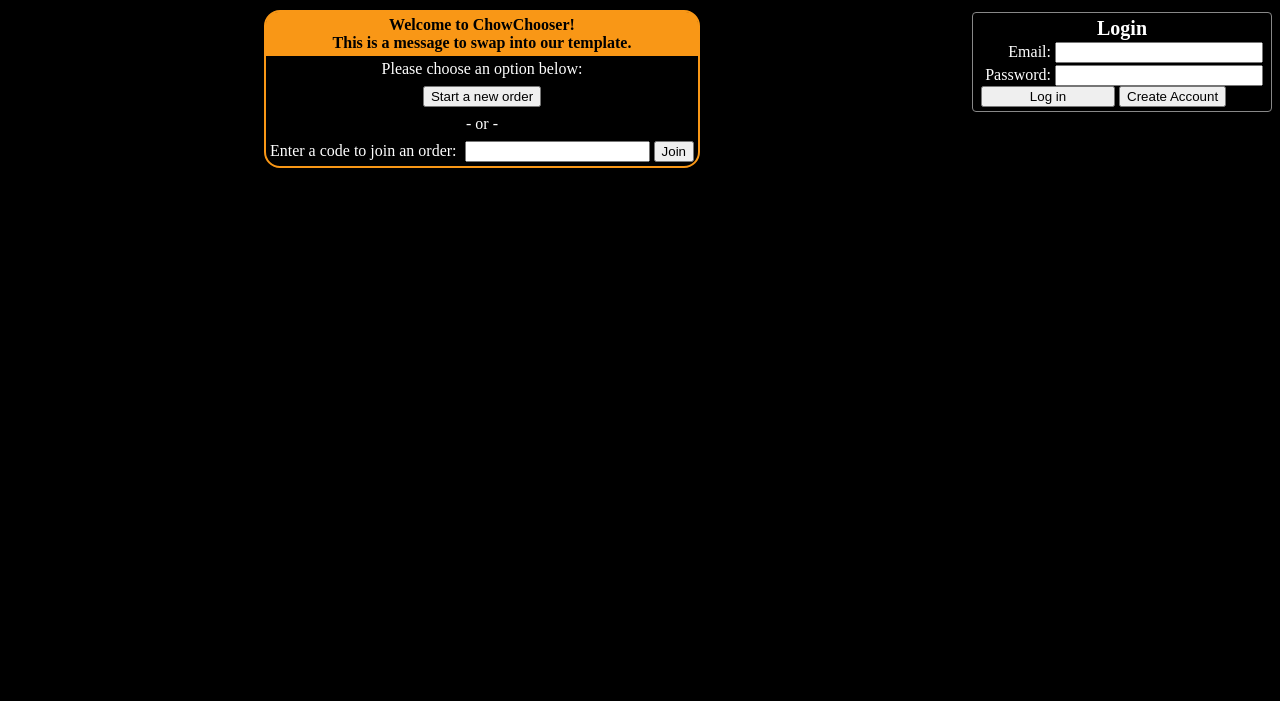
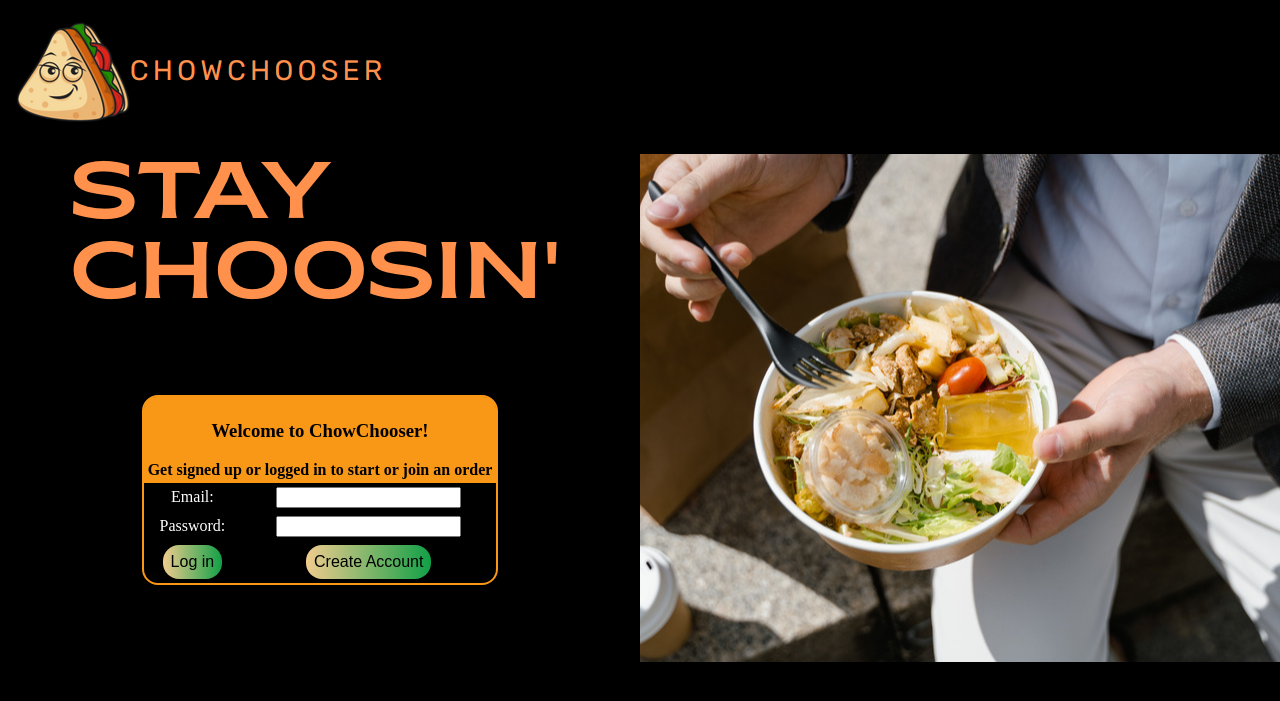
Before and after one commit to jawaofjustice/ChowChooser, a PHP site: page / in a window 1280 px wide. Shown: the top 701 px of the page. Run offline with PHP 8.4, Linux system fonts and the light colour scheme; some web fonts are replaced.

Commit message:
adding template resources and templating for welcome page

```diff
--- a/classes/ChowChooserEngine.php
+++ b/classes/ChowChooserEngine.php
@@ -61,6 +61,16 @@
 			return;
 		}
 
+
+
+		// login form changes to logout form if user is logged in
+		if (!isset($_SESSION['user'])) {
+			$swapArray['loginLogoutForm'] = $this->load_template("loginForm");
+		} else {
+			$swapArray['loginLogoutForm'] = $this->load_template("logoutForm");
+			$swapArray['userId'] = $_SESSION['user']->getUsername();
+		}
+		$this->swapArray = $swapArray;
 		if(!$orderKeyExists && !$actionKeyExists) {
 			// no action or orderKey means we're going to the welcome page
 			$this->welcome();
@@ -110,7 +120,7 @@
 					$this->createAccount();
 					/* echo $this->main_menu(); */
 					header("Location: ".$_SERVER['PHP_SELF']);
-					exit();
+					break;
 				case "showlobby":
                if (isset($_POST['deleteOrderRequest'])) {
                   Order::deleteOrderById($_POST['orderId']);
@@ -140,20 +150,20 @@
 	}
 
 	function welcome($warning = null) {
-		$swapArray['testMessage'] = "This is a message to swap into our template."; // this will replace the tag {{testMessage}} in the template welcome.html
 
 		$swapArray['warningMessage'] = "" . $warning == "" ? "" : $warning . "<br /><br />";
 
-		// login form changes to logout form if user is logged in
-		if (!isset($_SESSION['user'])) {
-			$swapArray['loginLogoutForm'] = $this->load_template("loginForm");
-		} else {
-			$swapArray['loginLogoutForm'] = $this->load_template("logoutForm");
-			$swapArray['userId'] = $_SESSION['user']->getId();
-		}
+		//~ // login form changes to logout form if user is logged in
+		//~ if (!isset($_SESSION['user'])) {
+			//~ $swapArray['loginLogoutForm'] = $this->load_template("loginForm");
+		//~ } else {
+			//~ $swapArray['loginLogoutForm'] = $this->load_template("logoutForm");
+			//~ $swapArray['userId'] = $_SESSION['user']->getId();
+		//~ }
 
-		//echo getenv('CHOWCHOOSER_P');
-		echo $this->load_template("welcome", $swapArray);
+		$swapArray['loginLogoutForm'] = "";
+		$swapArray['mainContent'] = $this->load_template("welcome", $swapArray);
+		echo $this->load_template("base", $swapArray);
 	}
 
 	function view_order($orderKey) {
@@ -188,12 +198,15 @@
 
 	function main_menu(): void {
 		$swapArray['userId'] = $_SESSION['user']->getId();
-
+		$swapArray['loginLogoutForm'] = $this->load_template("logoutForm");
+		$swapArray['userName'] = $_SESSION['user']->getUsername();
 		$all_user_lobbies=$this->db->getUsersLobbies($_SESSION['user']->getId());
 
 		$swapArray['lobbies'] = $all_user_lobbies;
 
-		echo $this->load_template("main_menu", $swapArray);
+		$swapArray['mainContent'] = $this->load_template("main_menu", $swapArray);
+		echo $this->load_template("base", $swapArray);
+
 		return;
 	}
 
@@ -233,6 +246,7 @@
 
 	function view_lobby() {
 
+		$swapArray = $this->swapArray;
 		$swapArray['lobbyId'] = $_GET['lobby'];
 		$lobby = Lobby::getLobbyFromDatabase($_GET['lobby']);
 		$user = $_SESSION['user'];
--- a/classes/User.php
+++ b/classes/User.php
@@ -5,11 +5,17 @@
 	private int $id;
 	private string $email;
 	private Database $db;
+	private string $username;
 
-	function __construct(int $id, string $email, Database $db) {
+	function __construct(int $id, string $email, string $username, Database $db) {
 		$this->id = $id;
 		$this->email = $email;
 		$this->db = new Database();
+		$this->username = $username;
+	}
+
+	public function getUsername(): string {
+		return $this->username;
 	}
 
 	public function getId(): int {
@@ -48,7 +54,7 @@
 			return null;
 		}
 
-		return new User($user['id'], $user['email'], $db);
+		return new User($user['id'], $user['email'], $user['username'], $db);
 	}
 
 	public static function createUserInDatabase(string $email, string $password, string $username): User|null {
--- a/style.css
+++ b/style.css
@@ -8,7 +8,7 @@
 
 @font-face {
   font-family: Brice;
-  src: url(templates/fonts/Brice Regular SemiExpanded/Brice Regular SemiExpanded.otf);
+  src: url("templates/fonts/Brice Regular SemiExpanded/Brice Regular SemiExpanded.otf");
 }
 
 
@@ -18,7 +18,6 @@
 	background-color: black;
 	color: white;
 	font-family: Rubik;
-	/*font-family: Brice;*/
 
 }
 
@@ -66,7 +65,8 @@
 .loginHolder {
 	margin: 2px 8px;
 	padding: 4px 8px;
-	border: 1px solid #888;
+	/*border: 1px solid #888;
+	*/
 	float: right;
 	border-radius: 4px;
 }
@@ -199,3 +199,72 @@
 	margin: 4px auto;
 	width: 80%;
 }
+
+.showLobbyTable > tr > td{
+	background-color: white;
+}
+
+.logoHeader {
+	background-image: url(templates/images/logo.png);
+	background-repeat: no-repeat;
+	width: 100%;
+	height: 144px;
+
+}
+
+.welcomeLoginHolder {
+}
+
+.welcomeLogin {
+}
+
+.welcomeLoginTitle {
+}
+
+.welcomePageHolder {
+	border: 0px;
+	width: 100%;
+}
+
+.welcomePageLeftSideA {
+	/*
+	border: 1px solid green;
+	*/
+	width: 50%;
+	font-size: 80px;
+	font-family: Brice;
+	text-align: left;
+	color: #ff914d;
+}
+
+.welcomePageLeftSideA > div {
+	/*
+		border: 1px solid purple;
+	*/
+	width: 500px;
+	margin: 0px auto;
+}
+
+.welcomePageLeftSideB {
+	/*
+	border: 1px solid red;
+	*/
+}
+
+.welcomePageRightSide {
+
+
+	height: 600px;
+	/*
+	border: 1px solid blue;
+
+	border-radius: 40px;
+	*/
+	background-image: url(templates/images/welcomeSplashImage.jpg);
+	background-repeat: no-repeat;
+	height: 500px;
+	width: 600px;
+	background-size: clip;
+	background-position: center;
+
+}
--- /dev/null
+++ b/templates/base.html
@@ -0,0 +1,14 @@
+<!DOCTYPE html>
+<html lang="en">
+	<head>
+		<meta charset="UTF-8">
+		<link rel="stylesheet" type="text/css" href="style.css" />
+		<title>ChowChooser - {{title}}</title>
+	</head>
+	<body>
+		<div class="logoHeader">{{loginLogoutForm}}</div>
+
+
+		{{mainContent}}
+	</body>
+</html>
--- a/templates/welcome.html
+++ b/templates/welcome.html
@@ -1,48 +1,57 @@
-<!DOCTYPE html>
-<html lang="en">
-	<head>
-		<meta charset="UTF-8">
-		<link rel="stylesheet" type="text/css" href="style.css" />
-		<title>Welcome to ChowChooser!</title>
-	</head>
-	<body>
+<table class="welcomePageHolder">
+	<tr>
+		<td class="welcomePageLeftSideA">
+			<div>
+				STAY <br />
+				CHOOSIN'
+			</div>
+		</td>
 
-		{{loginLogoutForm}}
-
+		<td class="welcomePageRightSide" rowspan="2">
+			<div></div>
+		</td>
+	</tr>
+	<tr>
+		<td class="welcomePageLeftSideB">
+			<span class="welcomeLoginHolder">
+				<div class="welcomeLogin" id="login">
+					<form action="" method="post">
 						<table>
 							<tr>
 								<th colspan="2">
-					Welcome to ChowChooser!
-					<br />{{testMessage}}
+
+									<h3 class="welcomeLoginTitle">Welcome to ChowChooser!</h3>
+									Get signed up or logged in to start or join an order <br />
 								</th>
-			</tr>
+							</td>
 							<tr>
-				<td colspan="2">
-					<span class="warningMessage">{{warningMessage}}</span>
-					Please choose an option below: <br />
+								<td>
+									<label for="email">Email:</label>
 								</td>
-			</tr>
-			<tr>
-				<td colspan="2">
-					<a href="?action=start_new"><input type="button" value="Start a new order" /></a>
-				</td>
-			</tr>
-			<tr>
-				<td colspan="2">
-					- or -
+								<td>
+									<input type="text" name="email" id="email" /><br />
 								</td>
 							</tr>
 							<tr>
 								<td>
-					Enter a code to join an order:
+									<label for="password">Password:</label>
 								</td>
 								<td>
-					<form action="" method="post">
-						<input type="text" name="orderKey" />
-						<input type="submit" value="Join" />
-					</form>
+									<input type="password" name="password" id="password"/><br />
+								</td>
+							</tr>
+							<tr>
+								<td>
+									<input type="submit" name="login" id="login" value="Log in" style="display: inline" class="gradientButton" />
+								</td>
+								<td>
+									<a href="?action=createAccount"><input type="button" value="Create Account" class="gradientButton" /></a>
 								</td>
 							</tr>
 						</table>
-	</body>
-</html>
+					</form>
+				</div>
+			</span>
+		</td>
+	</td>
+</table>
```
Also changed, not shown: templates/fonts/Brice Regular SemiExpanded/readme.html (deleted, +0 -189 lines), templates/lobby_ordering.html (+5 -2 lines), templates/logoutForm.html (+23 -3 lines), templates/main_menu.html (+2 -9 lines), templates/images/joinLobbySplashImage.png (added), templates/images/logo.png (added), templates/images/welcomeSplashImage.jpg (added). Lines whose indentation alone changed are shown as unchanged.
